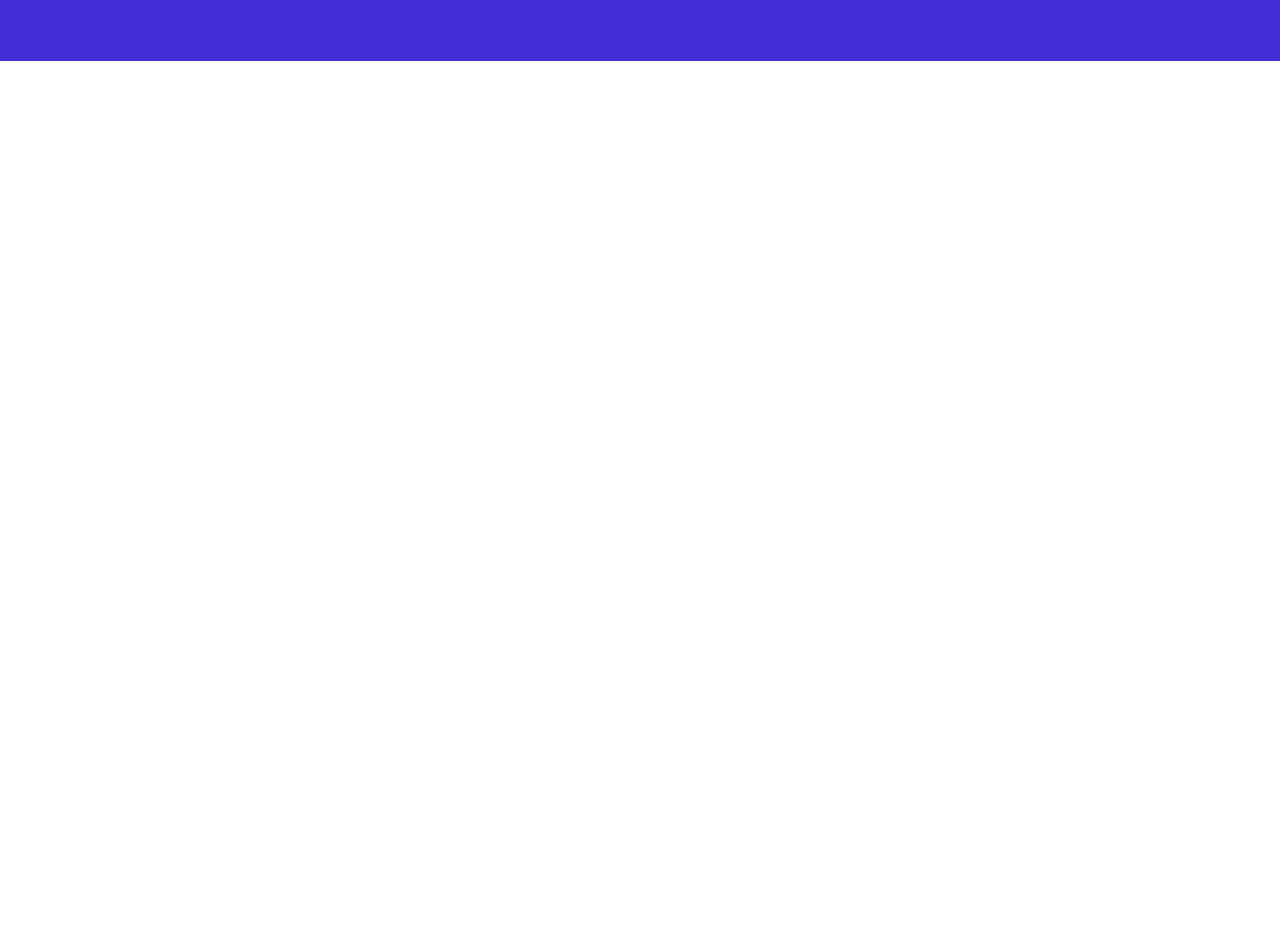
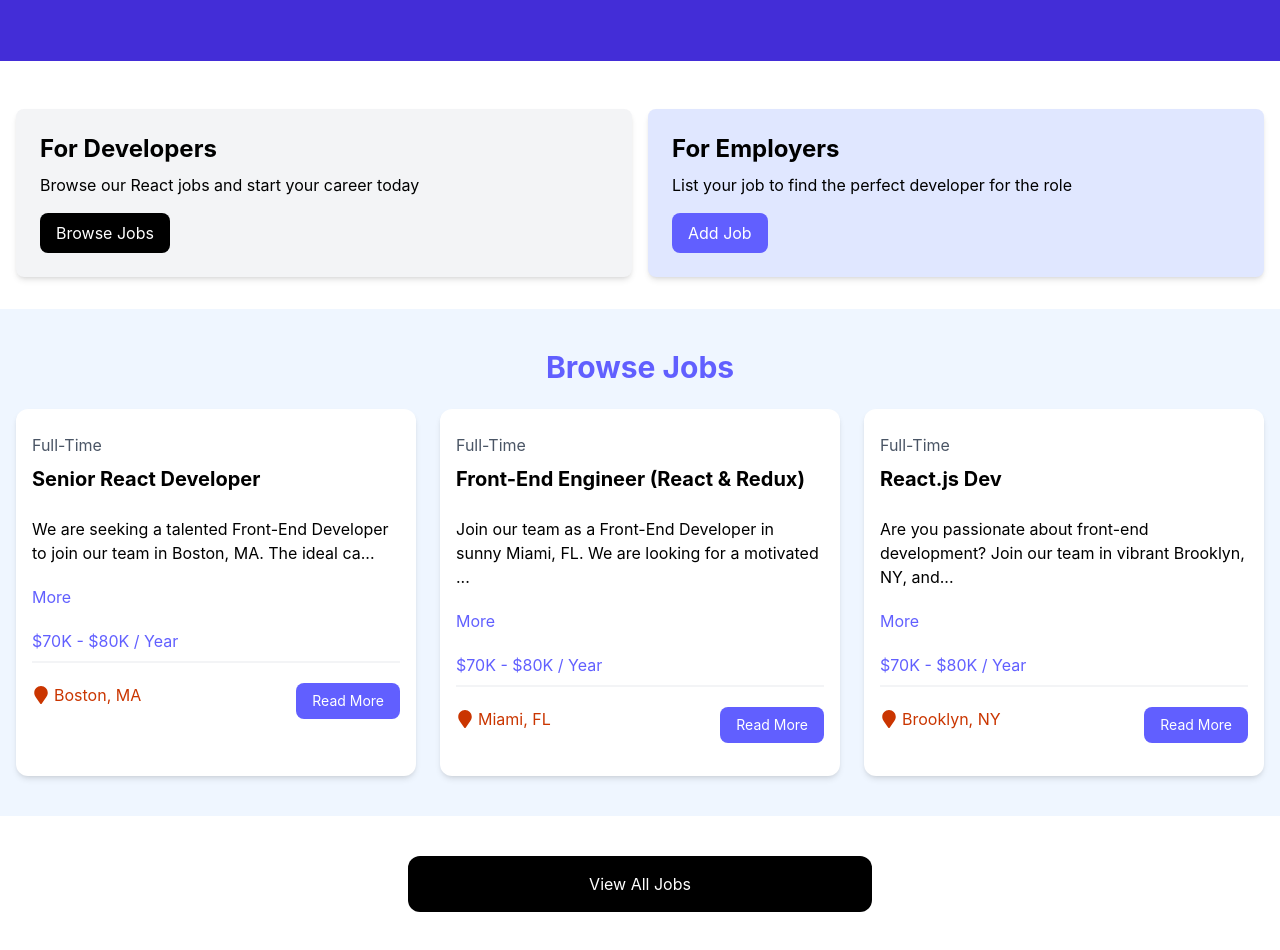
Before and after one commit to siddhesh2263/react-portal-traversy-media, a React (Vite) app in the folder react-portal/: page / in a window 1280 px wide. Shown: the part 300-1250 px from the top of the page. Before the commit the page ends 800 px from the top, so only its background shows below. Built offline with nearby package versions, Linux system fonts and the light colour scheme.

Commit message:
added 404 page

```diff
--- a/react-portal/src/App.jsx
+++ b/react-portal/src/App.jsx
@@ -2,11 +2,15 @@
 import { Route, createBrowserRouter, createRoutesFromElements, RouterProvider } from 'react-router-dom'
 import HomePage from './pages/HomePage';
 import MainLayout from './layouts/MainLayout';
+import JobsPage from './pages/JobsPage';
+import NotFoundPage from './pages/NotFoundPage';
 
 const router = createBrowserRouter(
   createRoutesFromElements(
     <Route path='/' element={<MainLayout></MainLayout>}>
       <Route index element={<HomePage></HomePage>}/>
+      <Route path='/jobs' element={<JobsPage></JobsPage>}/>
+      <Route path='*' element={<NotFoundPage></NotFoundPage>}/>
     </Route>
 )
 );
--- a/react-portal/src/components/HomeCards.jsx
+++ b/react-portal/src/components/HomeCards.jsx
@@ -1,5 +1,6 @@
 import React from 'react'
 import Card from './Card'
+import { Link } from 'react-router-dom'
 
 const HomeCards = () => {
   return (
@@ -11,24 +12,24 @@
             <p className="mt-2 mb-4">
               Browse our React jobs and start your career today
             </p>
-            <a
-              href="/jobs.html"
+            <Link
+              to="/jobs"
               className="inline-block bg-black text-white rounded-lg px-4 py-2 hover:bg-gray-700"
             >
               Browse Jobs
-            </a>
+            </Link>
           </Card>
           <Card bg='bg-indigo-100'>
             <h2 className="text-2xl font-bold">For Employers</h2>
             <p className="mt-2 mb-4">
               List your job to find the perfect developer for the role
             </p>
-            <a
-              href="/add-job.html"
+            <Link
+              to="/add-job"
               className="inline-block bg-indigo-500 text-white rounded-lg px-4 py-2 hover:bg-indigo-600"
             >
               Add Job
-            </a>
+            </Link>
           </Card>
         </div>
       </div>
--- a/react-portal/src/components/JobListing.jsx
+++ b/react-portal/src/components/JobListing.jsx
@@ -1,6 +1,7 @@
 import React from 'react'
 import { useState } from 'react'
 import { FaMapMarker } from 'react-icons/fa'
+import { Link } from 'react-router-dom'
 
 const JobListing = ({ job }) => {
 
@@ -37,12 +38,12 @@
             <FaMapMarker className='inline text-lg mb-1 mr-1'></FaMapMarker>
             { job.location }
             </div>
-            <a
-            href={ `/job/${job.id}` }
+            <Link
+            to={ `/job/${job.id}` }
             className="h-[36px] bg-indigo-500 hover:bg-indigo-600 text-white px-4 py-2 rounded-lg text-center text-sm"
             >
             Read More
-            </a>
+            </Link>
         </div>
         </div>
     </div>
--- a/react-portal/src/components/Navbar.jsx
+++ b/react-portal/src/components/Navbar.jsx
@@ -1,5 +1,6 @@
 import React from 'react'
 import logo from '../assets/images/logo.png';
+import { Link } from 'react-router-dom'
 
 const Navbar = () => {
   return (
@@ -10,7 +11,7 @@
             className="flex flex-1 items-center justify-center md:items-stretch md:justify-start"
           >
             {/* <!-- Logo --> */}
-            <a className="flex flex-shrink-0 items-center mr-4" href="/index.html">
+            <Link className="flex flex-shrink-0 items-center mr-4" to="/">
               <img
                 className="h-10 w-auto"
                 src={ logo }
@@ -19,24 +20,22 @@
               <span className="hidden md:block text-white text-2xl font-bold ml-2"
                 >React Jobs</span
               >
-            </a>
+            </Link>
             <div className="md:ml-auto">
               <div className="flex space-x-2">
-                <a
-                  href="/index.html"
+                <Link
+                  to="/"
                   className="text-white bg-black hover:bg-gray-900 hover:text-white rounded-md px-3 py-2"
-                  >Home</a
-                >
-                <a
-                  href="/jobs.html"
+                  >Home</Link>
+                <Link
+                  to="/jobs"
                   className="text-white hover:bg-gray-900 hover:text-white rounded-md px-3 py-2"
-                  >Jobs</a
-                >
-                <a
-                  href="/add-job.html"
+                  >Jobs</Link>
+                <Link
+                  to="/add-job"
                   className="text-white hover:bg-gray-900 hover:text-white rounded-md px-3 py-2"
-                  >Add Job</a
-                >
+                  >Add Job
+                </Link>
               </div>
             </div>
           </div>
--- a/react-portal/src/components/ViewAllJobs.jsx
+++ b/react-portal/src/components/ViewAllJobs.jsx
@@ -1,12 +1,13 @@
 import React from 'react'
+import { Link } from 'react-router-dom'
 
 const ViewAllJobs = () => {
   return (
     <section className="m-auto max-w-lg my-10 px-6">
-        <a
-            href="/jobs"
+        <Link
+            to="/jobs"
             className="block bg-black text-white text-center py-4 px-6 rounded-xl hover:bg-gray-700"
-        >View All Jobs</a>
+        >View All Jobs</Link>
     </section>
   )
 }
--- a/react-portal/src/pages/HomePage.jsx
+++ b/react-portal/src/pages/HomePage.jsx
@@ -1,10 +1,16 @@
 import React from 'react'
 import Hero from '../components/Hero'
+import HomeCards from '../components/HomeCards'
+import JobListings from '../components/JobListings'
+import ViewAllJobs from '../components/ViewAllJobs'
 
 const HomePage = () => {
   return (
     <>
         <Hero></Hero>
+        <HomeCards></HomeCards>
+        <JobListings></JobListings>
+        <ViewAllJobs></ViewAllJobs>
     </>
   )
 }
--- /dev/null
+++ b/react-portal/src/pages/JobsPage.jsx
@@ -0,0 +1,9 @@
+import React from 'react'
+
+const JobsPage = () => {
+  return (
+    <div>JobsPage</div>
+  )
+}
+
+export default JobsPage
--- /dev/null
+++ b/react-portal/src/pages/NotFoundPage.jsx
@@ -0,0 +1,19 @@
+import React from 'react'
+import { Link } from 'react-router-dom'
+import { FaExclamationTriangle } from 'react-icons/fa'
+
+const NotFoundPage = () => {
+  return (
+    <section className="text-center flex flex-col justify-center items-center h-96">
+      <FaExclamationTriangle className='text-yellow-400 text-6xl mb-4'></FaExclamationTriangle>
+      <h1 className="text-6xl font-bold mb-4">404 Not Found</h1>
+      <p className="text-xl mb-5">This page does not exist</p>
+      <Link
+        to="/"
+        className="text-white bg-indigo-700 hover:bg-indigo-900 rounded-md px-3 py-2 mt-4"
+        >Go Back</Link>
+    </section>
+  )
+}
+
+export default NotFoundPage
```
Also changed, not shown: 2 other files (tests, documents, lock files or other folders).
